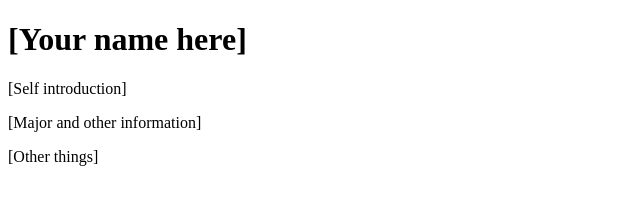
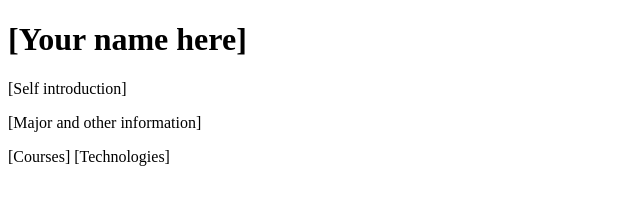
Before and after one commit to vivekisreddy/a1-vivekisreddy, a website: page index.html in a window 1280 px wide. Shown: the whole page, without its empty margins (0-640 px from the left). Drawn offline with Linux system fonts and the light colour scheme.

Commit message:
Update index.html

```diff
--- a/index.html
+++ b/index.html
@@ -12,9 +12,10 @@
     <p>
       [Major and other information]
     </p>
-    <p>
-      [Other things]
-    </p>
+
+      [Courses]
+
+      [Technologies]
 
   </body>
 </html>
```
